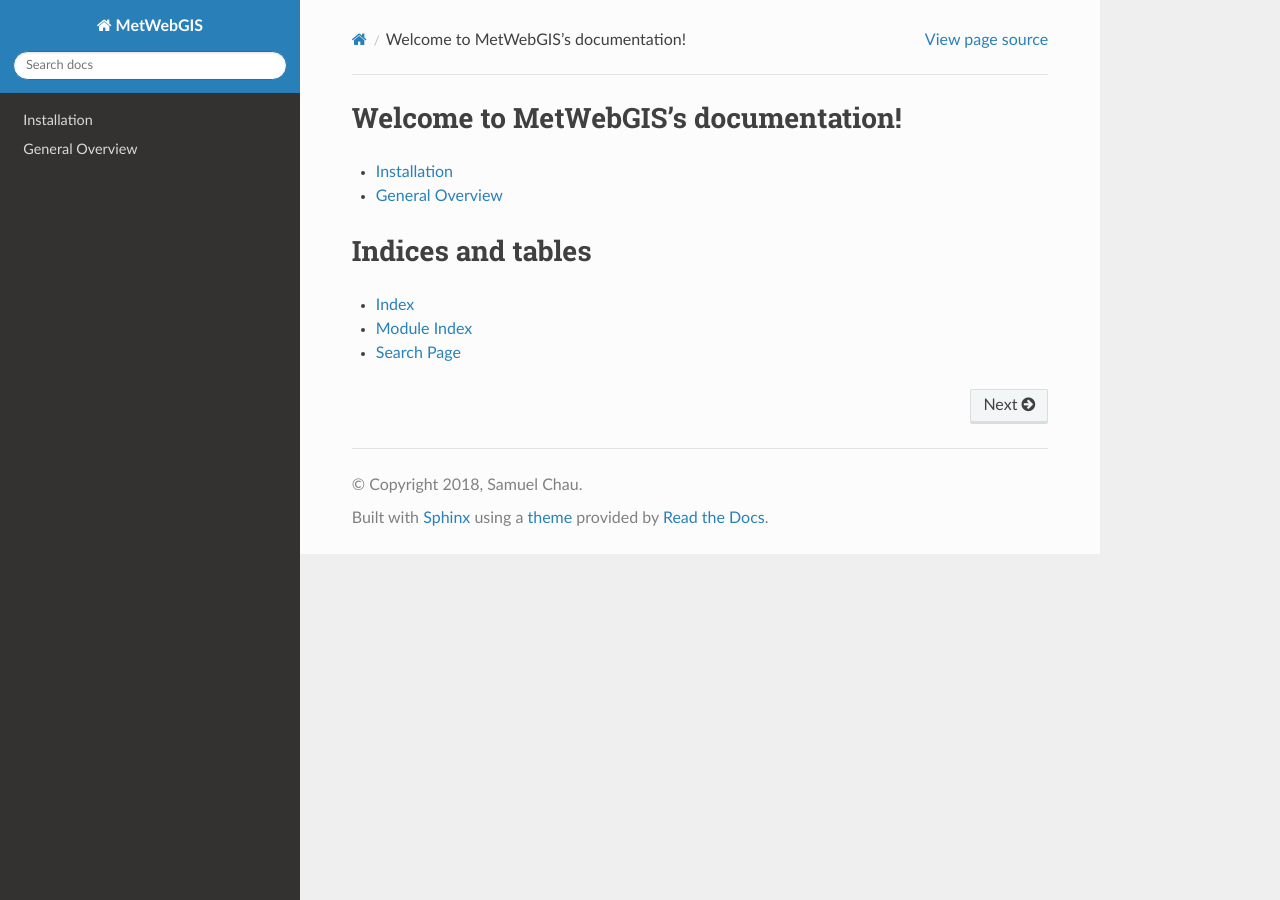
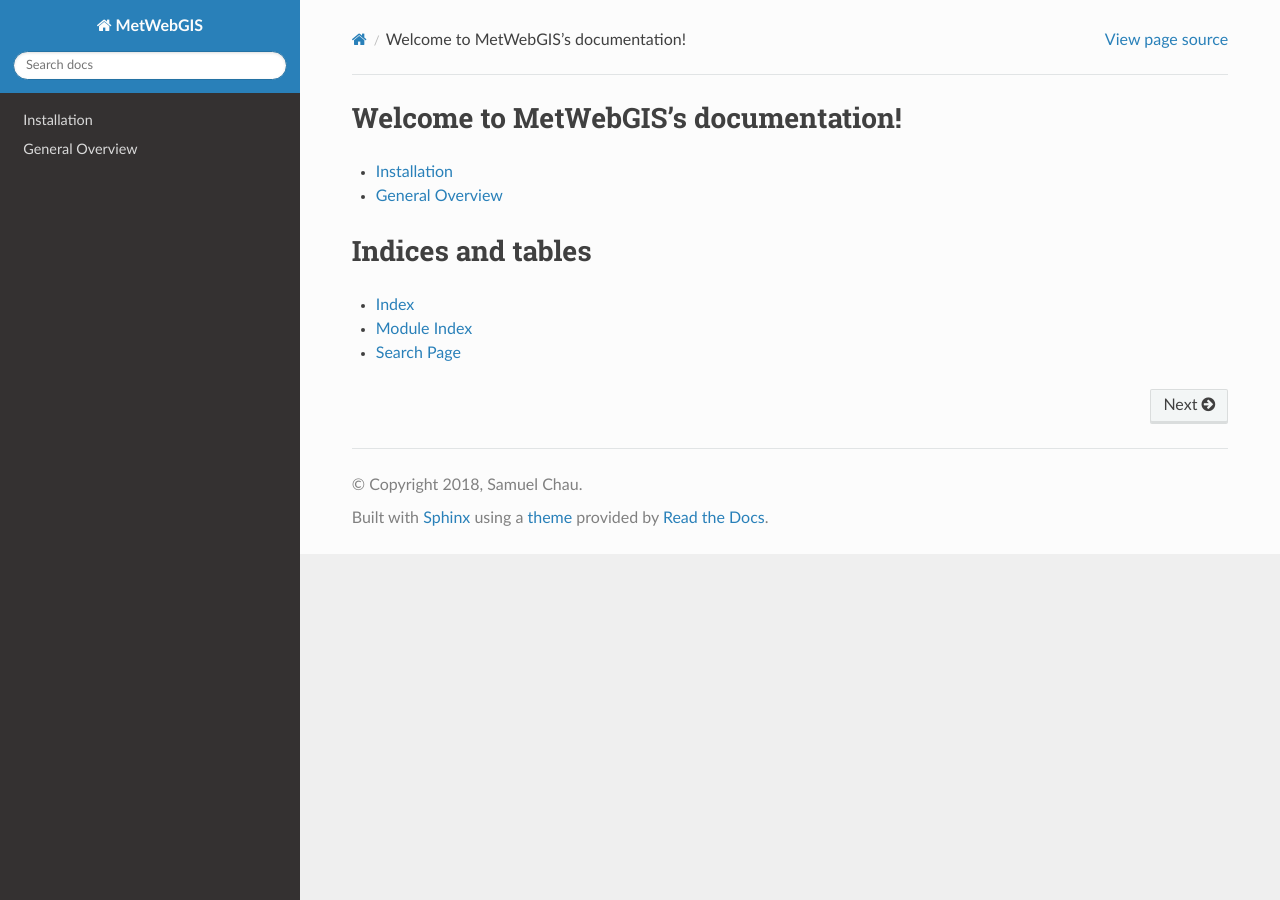
Before and after one commit to samuelchau/metwebgisdocs, a Sphinx documentation site: the page built from userguide/source/index.rst, in a window 1280 px wide. Built offline with Sphinx 7.4.7 and the Read the Docs theme 2.0.0, drawn with Linux system fonts in a browser that asks for light colours.

Commit message:
Added first attached iamge and changed to a wider width for the part of the page containing the main text.

```diff
--- /dev/null
+++ b/userguide/source/_static/css/custom_styles.css
@@ -0,0 +1,5 @@
+@import url("theme.css");
+
+.wy-nav-content {
+    max-width: 1000px !important;
+}
--- a/userguide/source/conf.py
+++ b/userguide/source/conf.py
@@ -103,6 +103,8 @@ html_static_path = ['_static']
 #
 # html_sidebars = {}
 
+# Adding custom styles to override default styles in ./build/html/_static/css/theme.css
+html_style = 'css/custom_styles.css'
 
 # -- Options for HTMLHelp output ---------------------------------------------
 
--- a/userguide/source/installation.rst
+++ b/userguide/source/installation.rst
@@ -1,5 +1,10 @@
 Installation
 ============
+
+.. figure:: images/metwebgis_gui_overview.png
+   :width: 1000
+
+   This is the caption of the figure (a simple paragraph).
 
 To deploy a new version of MetWebGIS, you will need the WAR file containing the application.
 The WAR file needs to be deployed in an Tomcat instance.
```
Also changed, not shown: 1 other file.
